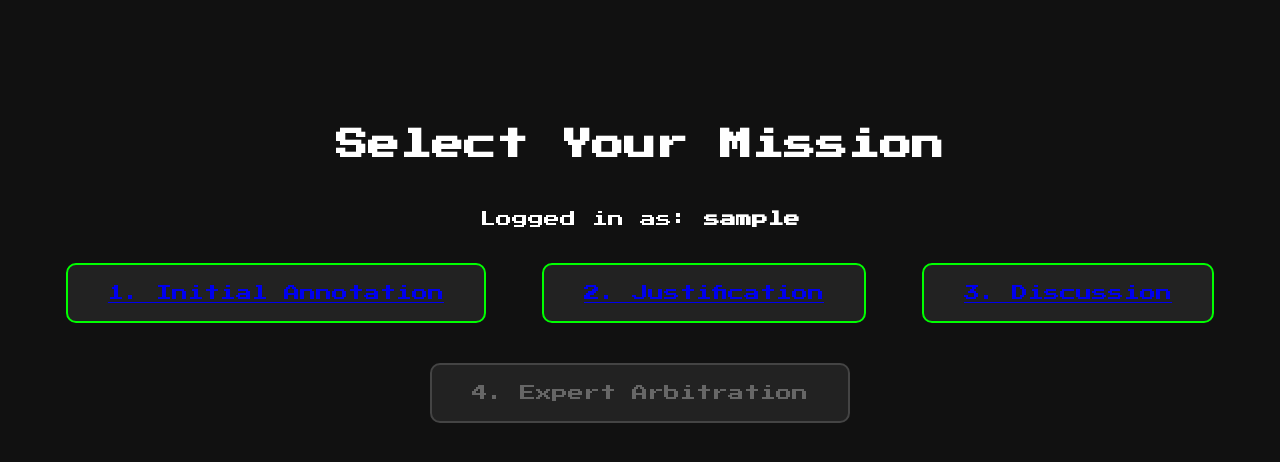
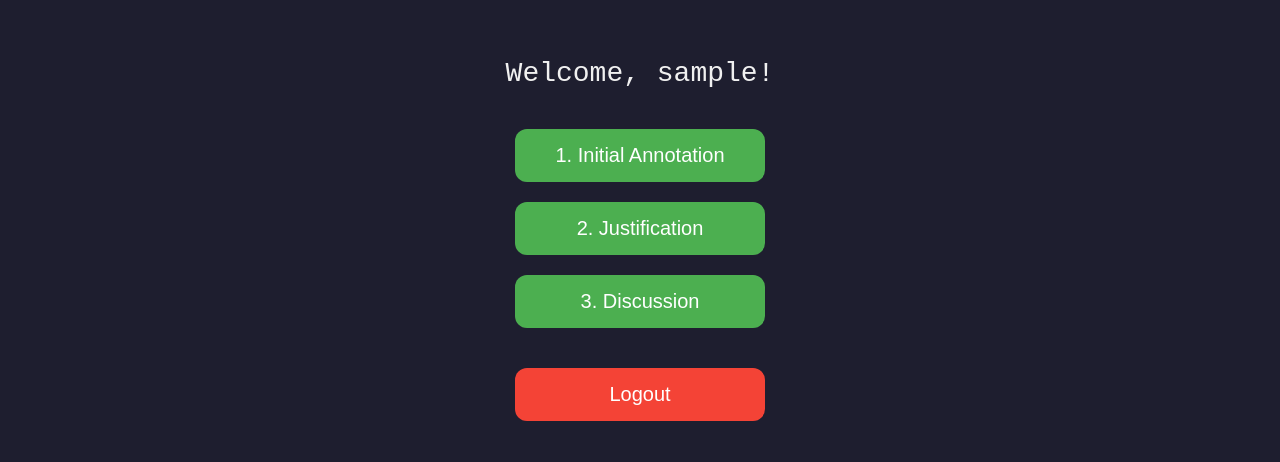
Before and after one commit to zzp-coder/GPRLabel, a FastAPI app: page /stage_select in a window 1280 px wide. Shown: the top 462 px of the page. Run offline with FastAPI, Linux system fonts and the light colour scheme; the visitor is signed in with stand-in values (Sample User, id 1).

Commit message:
add not open page and limit pages according to user type

```diff
--- a/main.py
+++ b/main.py
@@ -79,11 +79,35 @@ def stage_select(request: Request):
     # 定义专家用户名单
     expert_users = {"bangdong", "zhengzhe"}
 
+    if user in expert_users:
+        stages = [("Expert Arbitration", 4)]
+    else:
+        stages = [
+            ("Initial Annotation", 1),
+            ("Justification", 2),
+            ("Discussion", 3),
+        ]
+
     return templates.TemplateResponse("stage_select.html", {
         "request": request,
         "user": user,
-        "expert_users": expert_users
+        "stages": stages
     })
+
+@app.get("/go_to_stage")
+def go_to_stage(request: Request, stage: int):
+    user = request.session.get("user")
+    if not user:
+        return RedirectResponse("/", 302)
+
+    expert_users = {"expert1", "admin"}
+
+    if stage == 1 and user not in expert_users:
+        return RedirectResponse("/reader", 302)
+    elif stage == 4 and user in expert_users:
+        return templates.TemplateResponse("not_open.html", {"request": request, "stage": stage})
+    else:
+        return templates.TemplateResponse("not_open.html", {"request": request, "stage": stage})
 
 @app.get("/reader", response_class=HTMLResponse)
 def reader(request: Request, stage: int = 1):
--- a/templates/stage_select.html
+++ b/templates/stage_select.html
@@ -1,59 +1,47 @@
-<!-- templates/stage_select.html -->
 <!DOCTYPE html>
 <html>
 <head>
-    <title>Select Your Stage</title>
-    <link href="https://fonts.googleapis.com/css2?family=Press+Start+2P&display=swap" rel="stylesheet">
+    <title>Stage Selection</title>
+    <link rel="stylesheet" href="/static/style.css">
     <style>
         body {
-            background: #111;
-            color: #fff;
-            font-family: 'Press Start 2P', cursive;
+            background-color: #1e1e2f;
+            font-family: 'Courier New', monospace;
+            color: #f0f0f0;
             text-align: center;
-            padding-top: 100px;
+            padding-top: 50px;
         }
-        h1 {
-            margin-bottom: 50px;
+        .stage-button {
+            display: block;
+            margin: 20px auto;
+            padding: 15px 40px;
+            background-color: #4CAF50;
+            border: none;
+            border-radius: 12px;
+            color: white;
+            font-size: 20px;
+            cursor: pointer;
+            width: 250px;
         }
-        .stage {
-            display: inline-block;
-            background: #222;
-            border: 2px solid #0f0;
-            padding: 20px 40px;
-            margin: 20px;
-            border-radius: 10px;
-            cursor: pointer;
-            transition: all 0.3s ease-in-out;
+        .stage-button:hover {
+            background-color: #45a049;
         }
-        .stage:hover {
-            background: #0f0;
-            color: #000;
-        }
-        .disabled {
-            border-color: #444;
-            color: #666;
-            cursor: not-allowed;
-        }
-        .disabled:hover {
-            background: #222;
-            color: #666;
+        .welcome {
+            font-size: 28px;
+            margin-bottom: 40px;
         }
     </style>
 </head>
 <body>
-    <h1>Select Your Mission</h1>
-    <p>Logged in as: <strong>{{ user }}</strong></p>
-
-    <div>
-        <a href="/reader?stage=1" class="stage">1. Initial Annotation</a>
-        <a href="/reader?stage=2" class="stage">2. Justification</a>
-        <a href="/reader?stage=3" class="stage">3. Discussion</a>
-
-        {% if user in expert_users %}
-            <a href="/reader?stage=4" class="stage">4. Expert Arbitration</a>
-        {% else %}
-            <div class="stage disabled">4. Expert Arbitration</div>
-        {% endif %}
-    </div>
+    <div class="welcome">Welcome, {{ user }}!</div>
+    {% for stage_name, stage_num in stages %}
+        <form action="/go_to_stage" method="get">
+            <input type="hidden" name="stage" value="{{ stage_num }}">
+            <button type="submit" class="stage-button">{{ stage_num }}. {{ stage_name }}</button>
+        </form>
+    {% endfor %}
+    <form action="/logout" method="get" style="margin-top: 40px;">
+        <button class="stage-button" style="background-color: #f44336;">Logout</button>
+    </form>
 </body>
 </html>
```
Also changed, not shown: templates/not_open.html (added, +34 -0 lines).
